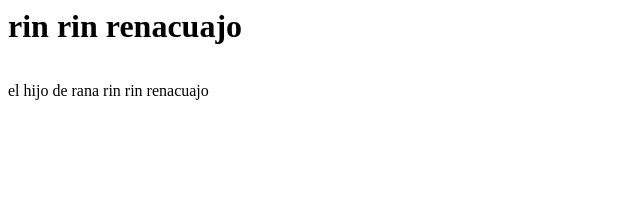
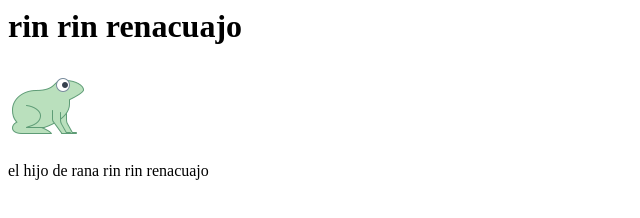
Before and after one commit to andhdo/0043_Git_101, a plain HTML site: page index.html in a window 1280 px wide. Shown: the whole page, without its empty margins (0-640 px from the left). Drawn offline with Linux system fonts and the light colour scheme.

Commit message:
feat: creacion site principal de cuentos

```diff
--- a/index.html
+++ b/index.html
@@ -3,6 +3,6 @@
     <title>GIT 101</title>
 </head>
     <h1>rin rin renacuajo</h1>
-    <img src=""/>
+    <img src="icons8-sapo-80.png"/>
     <p>el hijo de rana rin rin renacuajo</p>
 </html>
```
